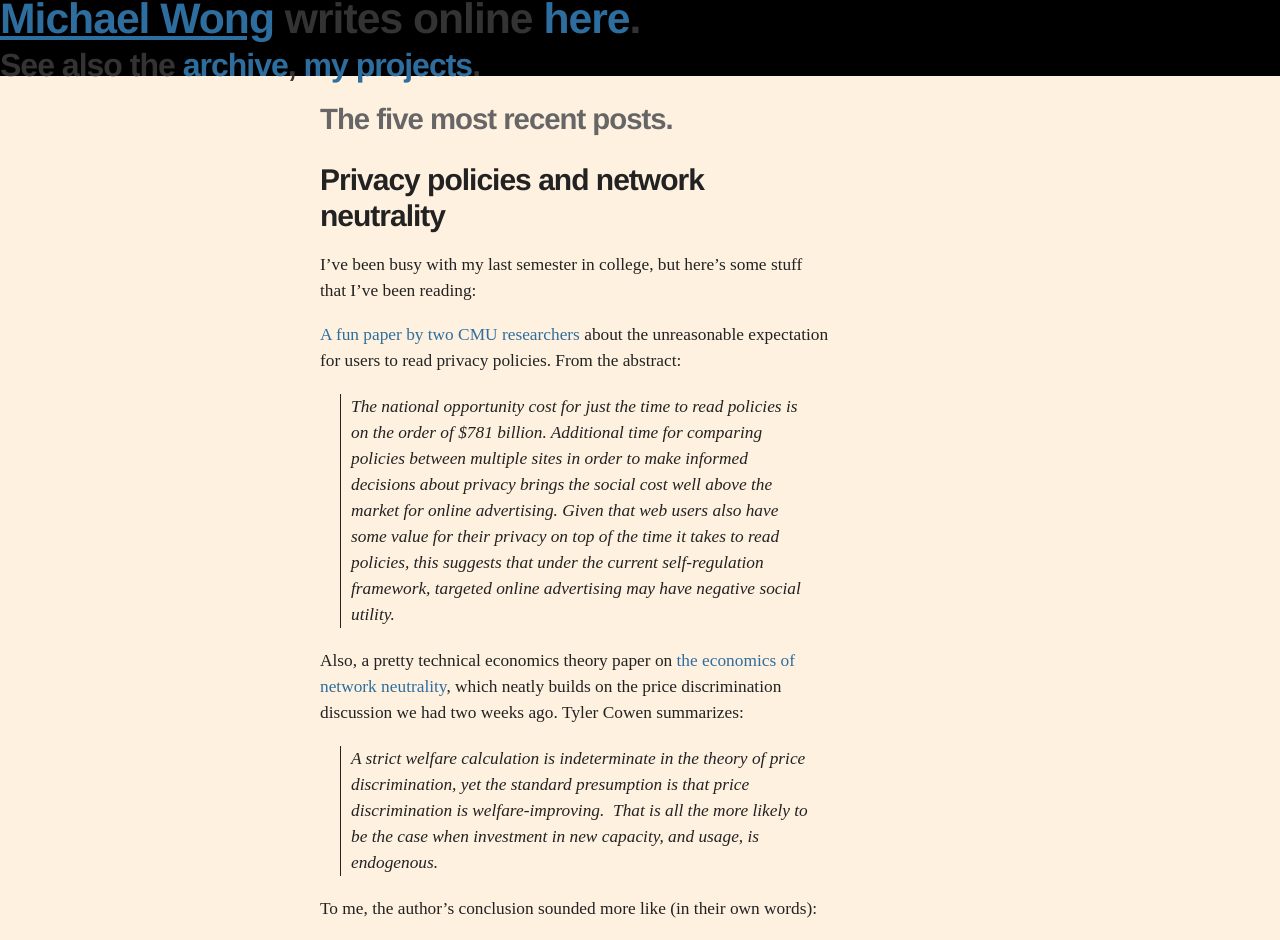
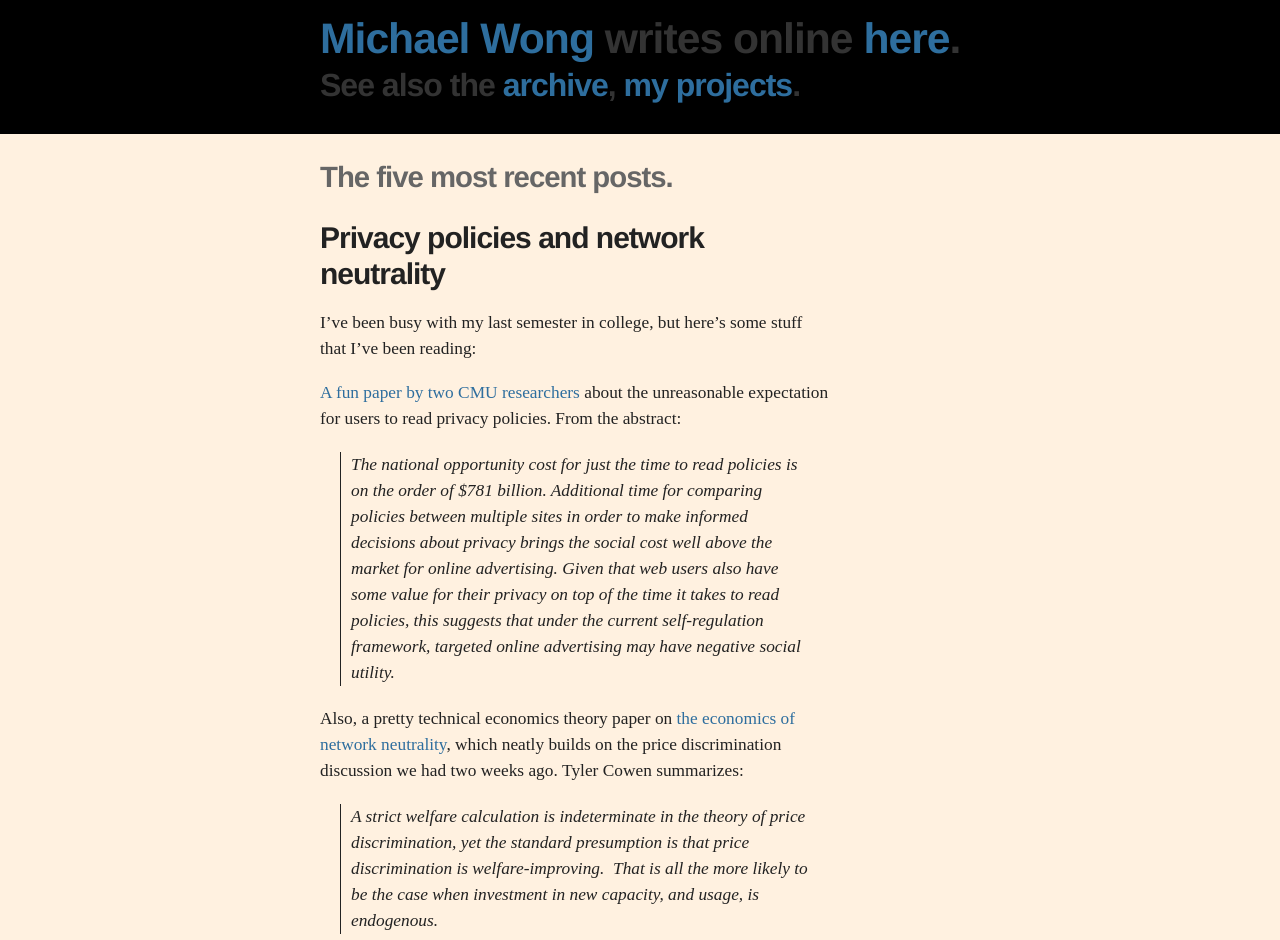
Before and after one commit to mbwong/mbwong.github.com, a Jekyll site: the page built from index.html, in a window 1280 px wide. Shown: the top 940 px of the page. Built offline with Jekyll 4.4.1, drawn with Linux system fonts in a browser that asks for light colours.

Commit message:
changed css

```diff
--- a/css/screen.css
+++ b/css/screen.css
@@ -78,7 +78,7 @@ ul { list-style-type: square; }
 header, footer, nav, article { display: block; }
 
 header {
-  padding: 20px auto 20px 25%;
+  padding: 20px 0px 20px 25%;
   background-color: black;
 }
 
```
